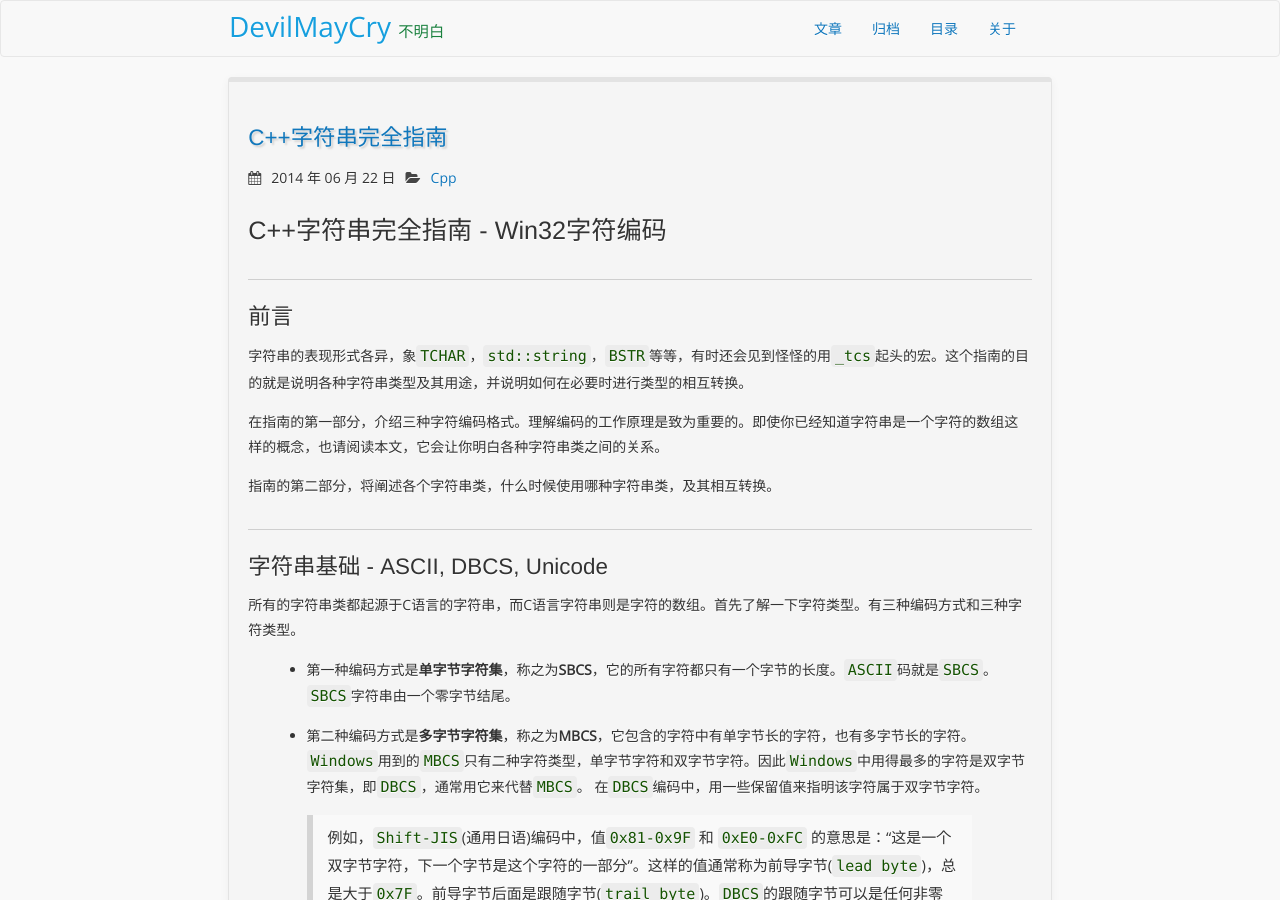
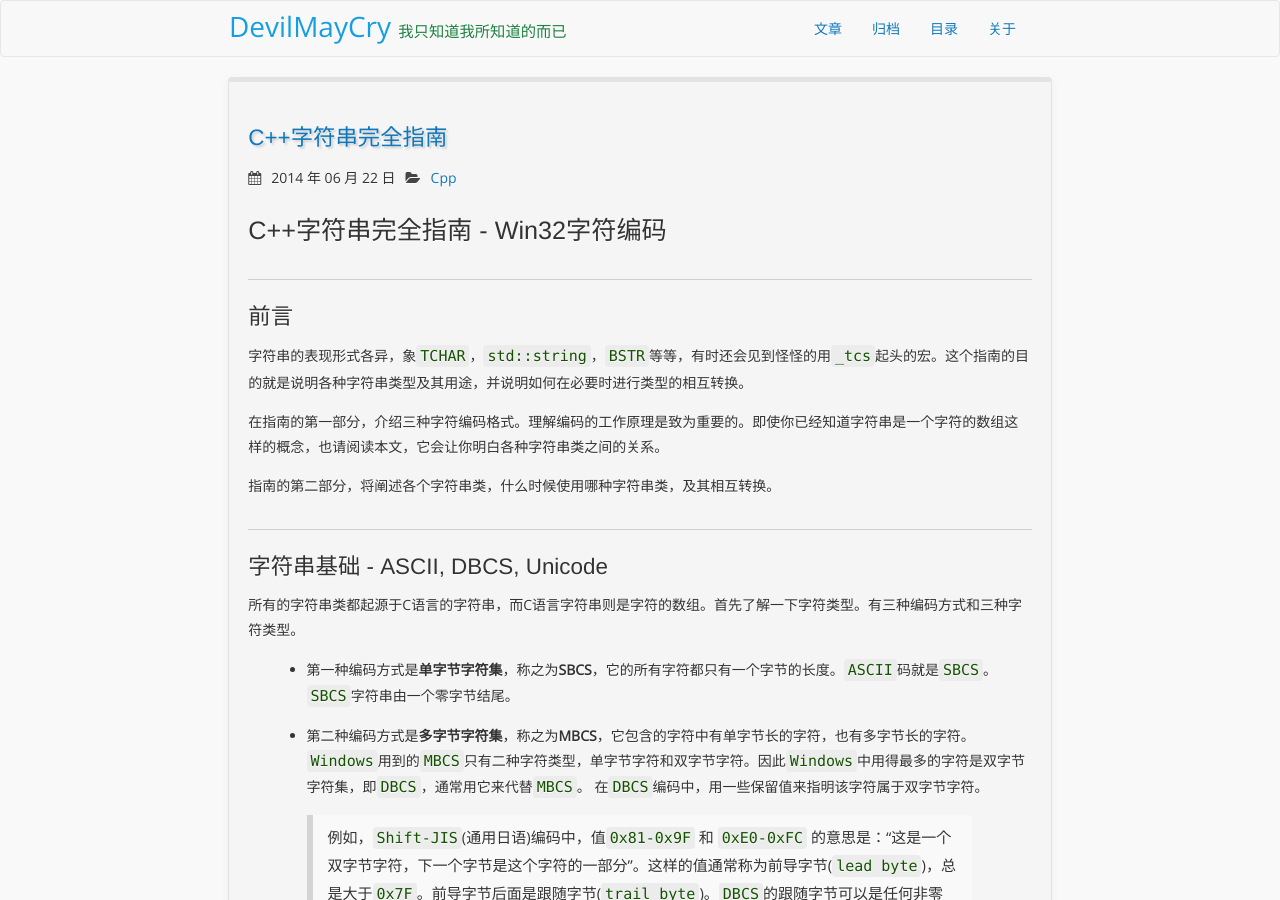
Before and after one commit to lingq/lingq.github.io, a Jekyll site: the page built from index.html, in a window 1280 px wide and 900 px high. Built offline with Jekyll 4.4.1, drawn with Linux system fonts in a browser that asks for light colours; nearby versions of some CDN libraries; Markdown is read by kramdown in place of the engine named in the settings; the list of posts is cut into pages by our own code.

Commit message:
Update _config.yml

```diff
--- a/_config.yml
+++ b/_config.yml
@@ -11,7 +11,7 @@ redcarpet:
 
 excerpt_separator: <!-- more -->
 
-title :  不明白
+title :  我只知道我所知道的而已
 tagline: CPP
 author :
   name : DevilMayCry
```
